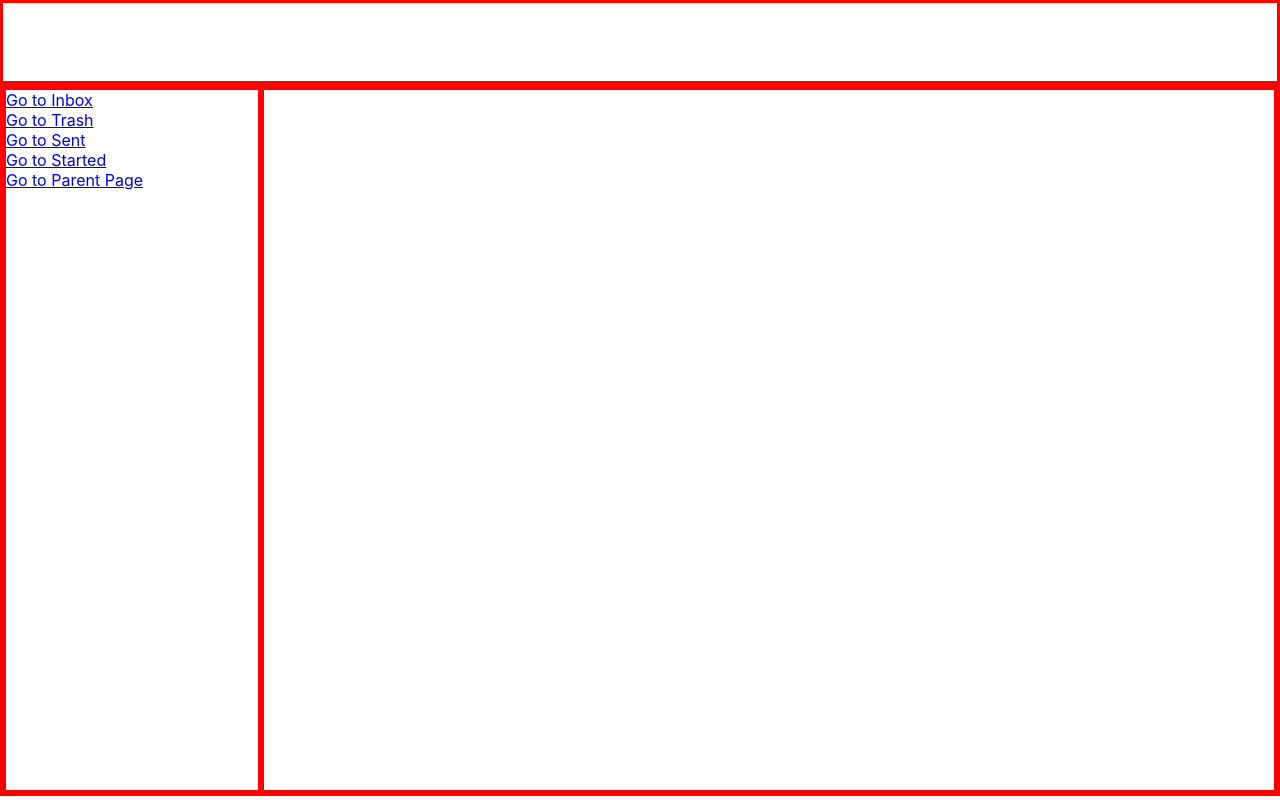
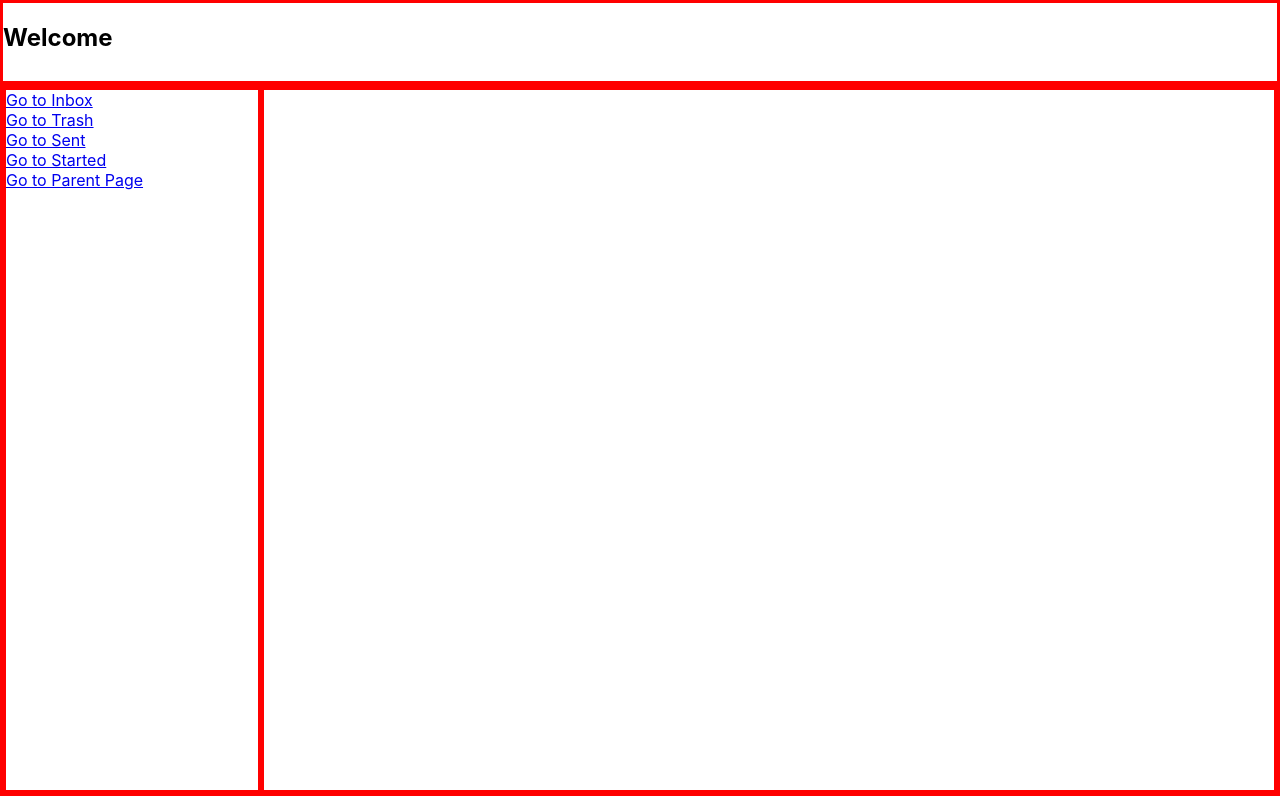
Before and after one commit to karthickvkumar/vcentry22, a React (Create React App) app in the folder vcentry/: page /mail in a window 1280 px wide. Built offline with nearby package versions, Linux system fonts and the light colour scheme.

Commit message:
routing navigation

```diff
--- a/vcentry/src/components/landing-content.js
+++ b/vcentry/src/components/landing-content.js
@@ -17,6 +17,8 @@ const LandingContent = () => {
       <NavLink to="/mail">Click to go Mail Page</NavLink>
       <br></br>
       <NavLink to="/register">Click to go Register Page</NavLink>
+      <br></br>
+      <NavLink to="/reset">Click to go Reset Page</NavLink>
     </div>
   );
 };
--- a/vcentry/src/components/mail.js
+++ b/vcentry/src/components/mail.js
@@ -1,10 +1,16 @@
 import React from 'react';
-import {Outlet, NavLink} from "react-router-dom";
+import {Outlet, NavLink, useLocation} from "react-router-dom";
 
 const MailPage = () => {
+
+  const location = useLocation();
+  console.log(location.state);
+
   return (
     <div className="wrapper">
-      <div className="header"></div>
+      <div className="header">
+        <h2>Welcome {location?.state?.username}</h2>
+      </div>
       <div className="container">
         <div className="sidebar">
           <NavLink to="/mail/inbox">Go to Inbox</NavLink>
--- a/vcentry/src/components/reset-account.js
+++ b/vcentry/src/components/reset-account.js
@@ -1,7 +1,10 @@
 import React, {useState} from "react";
+import {useNavigate} from "react-router-dom";
 
 const ResetAccount = () => {
   const username = "karthick kumar";
+
+  const navigate = useNavigate();
 
   // const [variableName, methodName] = useState(intialValue);
   const [studentName, setStudentName] = useState("Mr.William");
@@ -27,6 +30,8 @@ const ResetAccount = () => {
 
   const onReset = () => {
     console.log(formData);
+
+    navigate("/mail", {state: formData});
   }
 
   const controlPasswordVisibily = (status) => {
```
